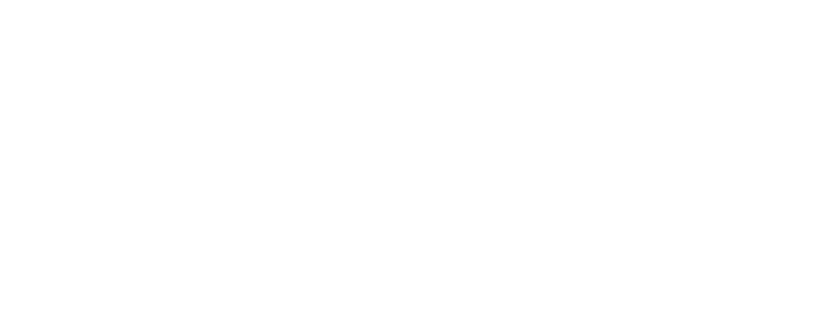
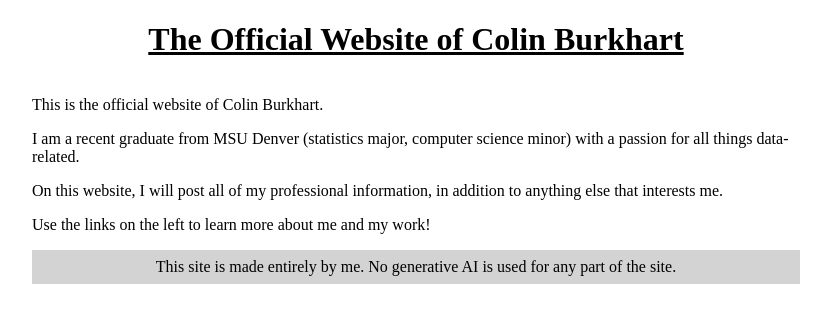
Before and after one commit to cburkha2/site, a plain HTML site: page index.html in a window 1280 px wide. Shown: the whole page, without its empty margins (224-1055 px from the left). Drawn offline with Linux system fonts and the light colour scheme.

Commit message:
Update index.html

```diff
--- a/index.html
+++ b/index.html
@@ -3,8 +3,19 @@
 <head>
     <meta charset="UTF-8">
     <meta name="viewport" content="width=device-width, initial-scale=1.0">
+    <link rel="stylesheet" href="style.css">
     <title>Home</title>
 </head>
 <body>
+    <div class="head">
+        <h1>The Official Website of Colin Burkhart</h1>
+    </div>
+    <div class="content">
+        <p>This is the official website of Colin Burkhart.</p>
+        <p>I am a recent graduate from MSU Denver (statistics major, computer science minor) with a passion for all things data-related. </p>
+        <p>On this website, I will post all of my professional information, in addition to anything else that interests me. </p>
+        <p>Use the links on the left to learn more about me and my work!</p>
+    </div>
+    <div class="tail">This site is made entirely by me. No generative AI is used for any part of the site.</div>
 </body>
 </html>
--- a/style.css
+++ b/style.css
@@ -0,0 +1,19 @@
+body {
+    display: flex;
+    flex-direction: column;
+    max-width: 768px;
+    margin: 0 auto;
+}
+
+.head {
+    display: flex;
+    justify-content: center;
+    text-decoration: underline;
+}
+
+.tail {
+    display: flex;
+    justify-content: center;
+    background-color:lightgray;
+    padding: 8px;
+}
```
